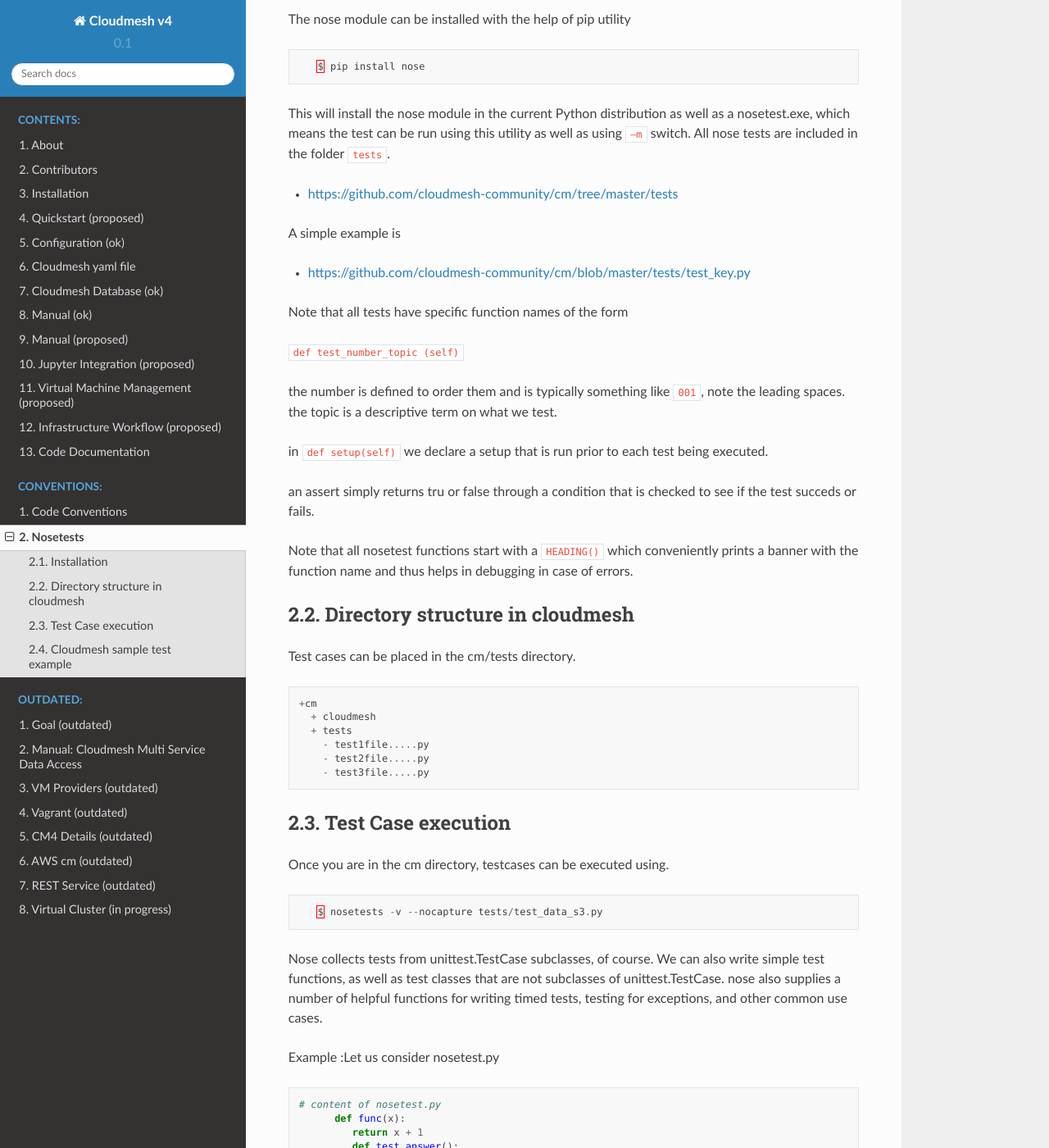
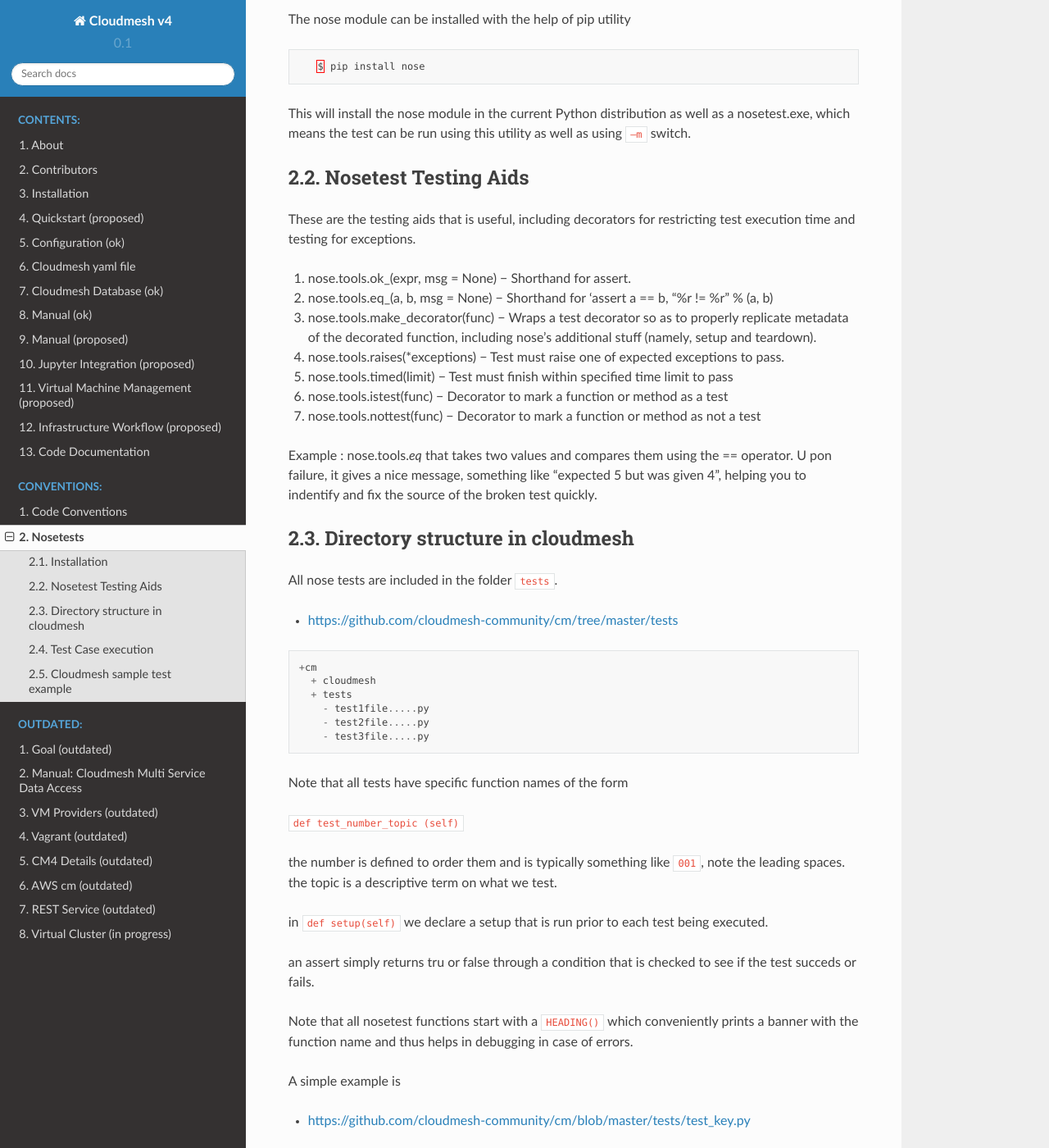
Before and after one commit to cloudmesh/cloudmesh-cloud, a Sphinx documentation site: the page built from documentation/source/nosetests.md, in a window 1280 px wide and 1400 px high, scrolled down 349 px. Shown: the whole window at 82% size. Built offline with Sphinx 7.4.7 and the Read the Docs theme 2.0.0, drawn with Linux system fonts in a browser that asks for light colours.

Commit message:
Update nosetests.md

````diff
--- a/documentation/source/nosetests.md
+++ b/documentation/source/nosetests.md
@@ -16,16 +16,47 @@
 
 This will install the nose module in the current Python distribution as well
 as a nosetest.exe, which means the test can be run using this utility as well as using `–m` switch.
+
+##  Nosetest Testing Aids
+
+These are the testing aids that is useful, including decorators for restricting test execution time and testing for exceptions.
+
+1. nose.tools.ok_(expr, msg = None) − Shorthand for assert.
+
+2. nose.tools.eq_(a, b, msg = None) − Shorthand for ‘assert a == b, “%r != %r” % (a, b)
+
+3. nose.tools.make_decorator(func) − Wraps a test decorator so as to properly replicate metadata of the decorated function,
+   including nose’s additional stuff (namely, setup and teardown).
+
+4. nose.tools.raises(*exceptions) − Test must raise one of expected exceptions to pass.
+
+5. nose.tools.timed(limit) − Test must finish within specified time limit to pass
+
+6. nose.tools.istest(func) − Decorator to mark a function or method as a test
+
+7. nose.tools.nottest(func) − Decorator to mark a function or method as not a test
+
+Example :
+ nose.tools._eq_ that takes two values and compares them using the == operator. U
+ pon failure, it gives a nice message, something like "expected 5 but was given 4",
+ helping you to indentify and fix the source of the broken test quickly.
+
+## Directory structure in cloudmesh
+
 All nose tests are included in the folder `tests`.
 
 * <https://github.com/cloudmesh-community/cm/tree/master/tests>
 
-A simple example is
+```
++cm
+  + cloudmesh
+  + tests
+    - test1file.....py
+    - test2file.....py
+    - test3file.....py
+```
 
-* <https://github.com/cloudmesh-community/cm/blob/master/tests/test_key.py>
-
-Note that all tests have specific function names
-of the form
+Note that all tests have specific function names of the form
 
 `def test_number_topic (self)`
 
@@ -42,17 +73,10 @@
 prints a banner with the function name and thus helps in debugging in case of
 errors.
 
-## Directory structure in cloudmesh
+A simple example is
 
-Test cases can be placed in the cm/tests directory.
-```
-+cm
-  + cloudmesh
-  + tests
-    - test1file.....py
-    - test2file.....py
-    - test3file.....py
-```
+* <https://github.com/cloudmesh-community/cm/blob/master/tests/test_key.py>
+
 
 ## Test Case execution
 
````
